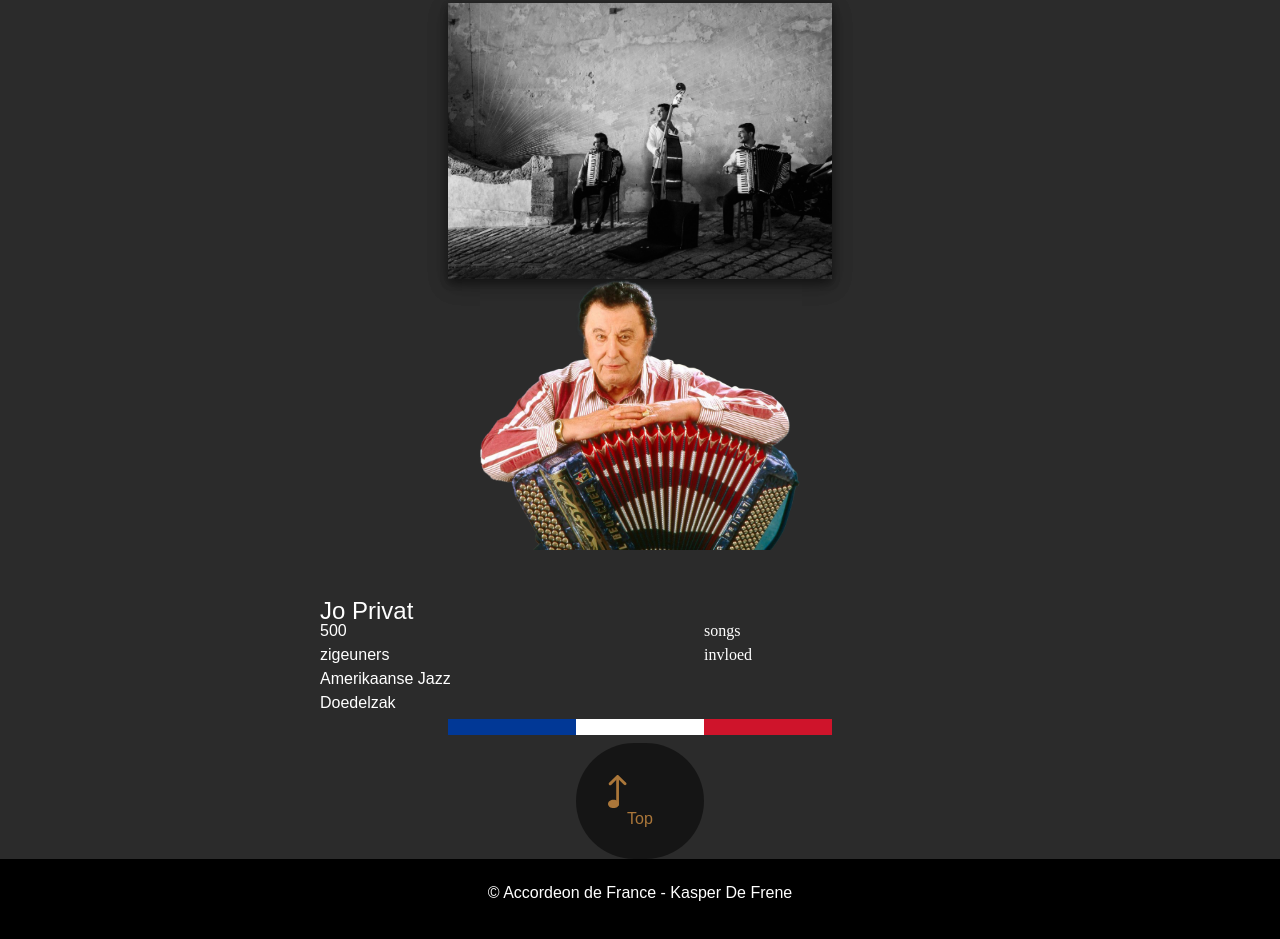
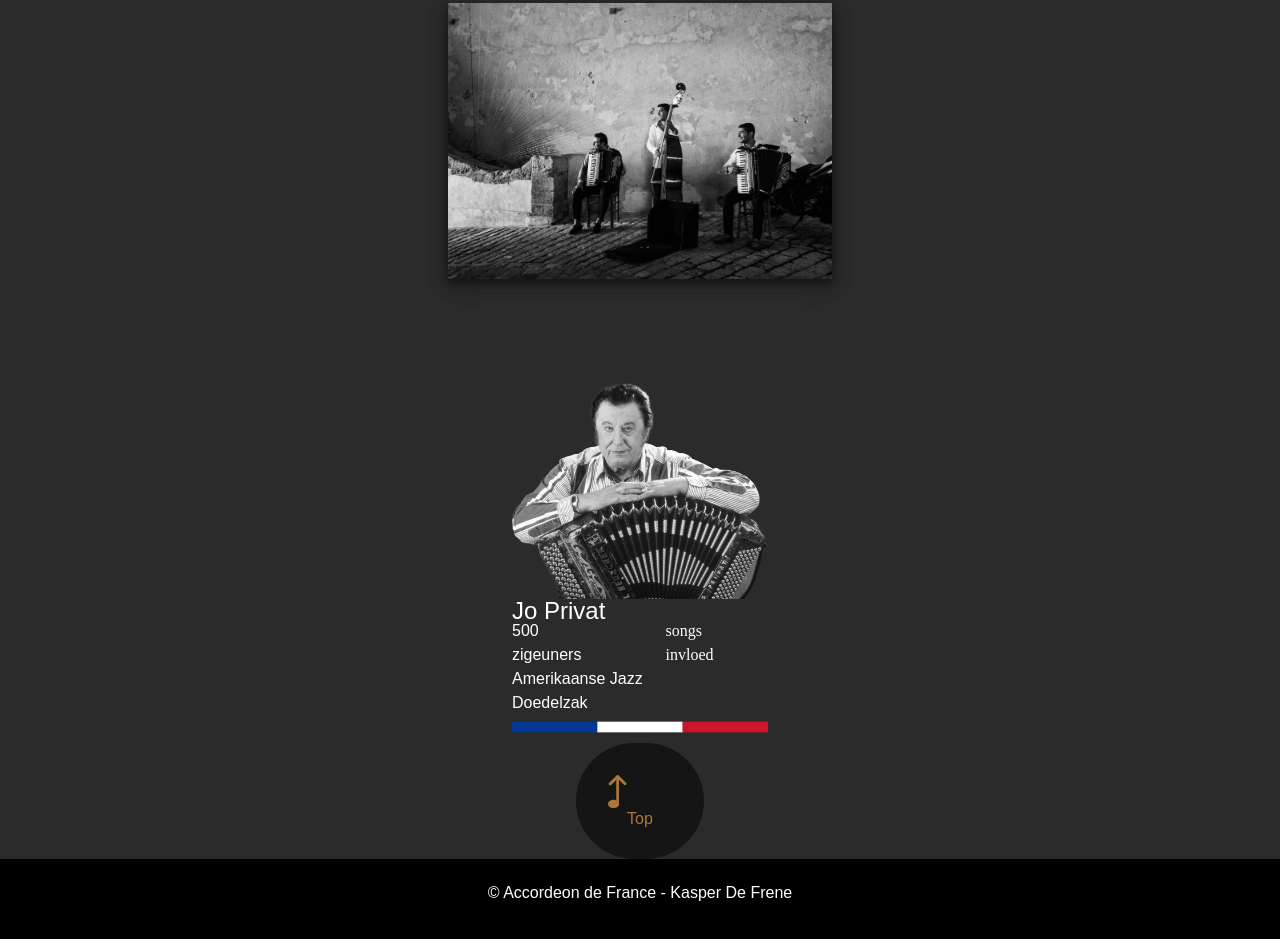
Before and after one commit to kasperdefrene/integration3, a website built with Vite: page index.html in a window 1280 px wide. Shown: the part 6922-7861 px from the top of the page. Built offline with nearby package versions, Linux system fonts and the light colour scheme; a web font is replaced by a local one.

Commit message:
test deploy

```diff
--- a/css/style.css
+++ b/css/style.css
@@ -666,14 +666,16 @@ p{
   grid-template-columns: 60% 40%;
   grid-template-rows: 40vh 1fr 1fr 1fr 1fr 1fr 1fr;
   margin: 0 auto;
-  max-width: 50vw;
+  max-width: 20vw;
 }
 
 .artist__image{
   grid-row: 1;
   grid-column: 1/ span 2;
-  width: 50%;
+  max-width: 20vw;
   justify-self: center;
+  align-self: flex-end;
+  filter: grayscale(100%);
 }
 
 .artist__name{
--- a/index.html
+++ b/index.html
@@ -4,10 +4,10 @@
     <meta charset="UTF-8" />
     <meta name="viewport" content="width=device-width, initial-scale=1.0" />
     <title>Accordeon de France</title>
-    <link rel="apple-touch-icon" sizes="180x180" href="./apple-touch-icon.png">
-    <link rel="icon" type="image/png" sizes="32x32" href="public/favicon-32x32.png">
-    <link rel="icon" type="image/png" sizes="16x16" href="public/favicon-16x16.png">
-    <link rel="manifest" href="public/site.webmanifest">
+    <link rel="apple-touch-icon" sizes="180x180" href="/apple-touch-icon.png">
+    <link rel="icon" type="image/png" sizes="32x32" href="/favicon-32x32.png">
+    <link rel="icon" type="image/png" sizes="16x16" href="/favicon-16x16.png">
+    <link rel="manifest" href="/site.webmanifest">
   </head>
     <body>
       <div class="wrapper">
```
